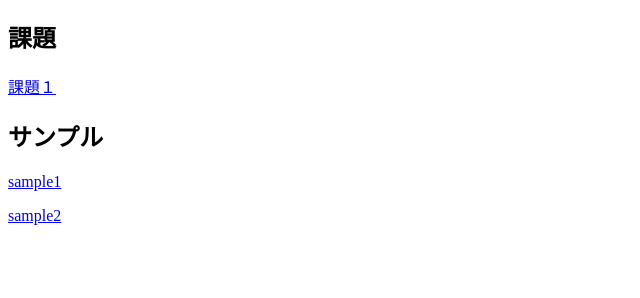
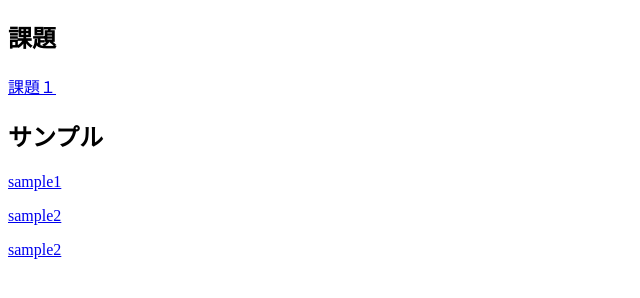
Before and after one commit to misosa84/cg_1gen, a plain HTML site: page home.html in a window 1280 px wide. Shown: the part 70-368 px from the top of the page, without its empty margins (0-640 px from the left). Drawn offline with Linux system fonts and the light colour scheme.

Commit message:
sample3に対応

```diff
--- a/home.html
+++ b/home.html
@@ -14,6 +14,7 @@
 <h2>サンプル</h2>
 <p><a href="sample1">sample1</a></p>
 <p><a href="sample2">sample2</a></p>
+<p><a href="sample3">sample2</a></p>
 
 </body>
 </html>
```
